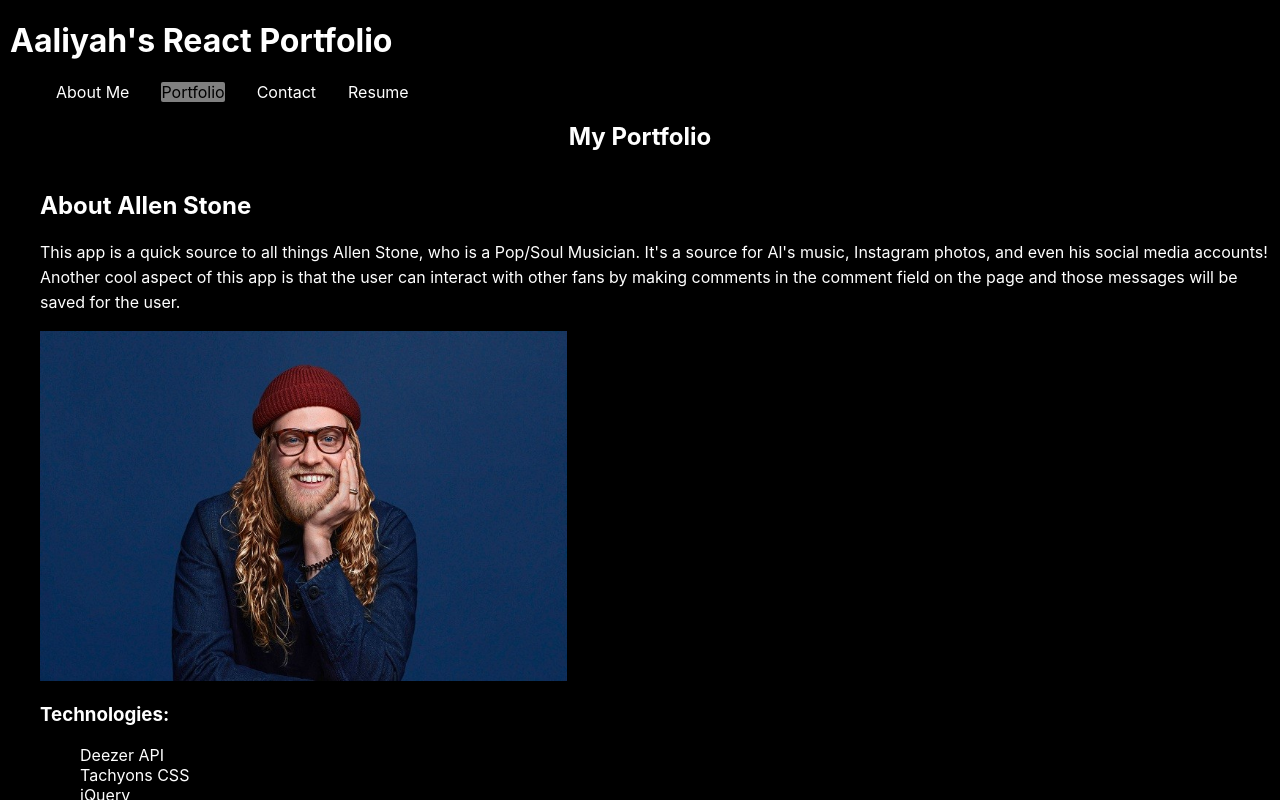
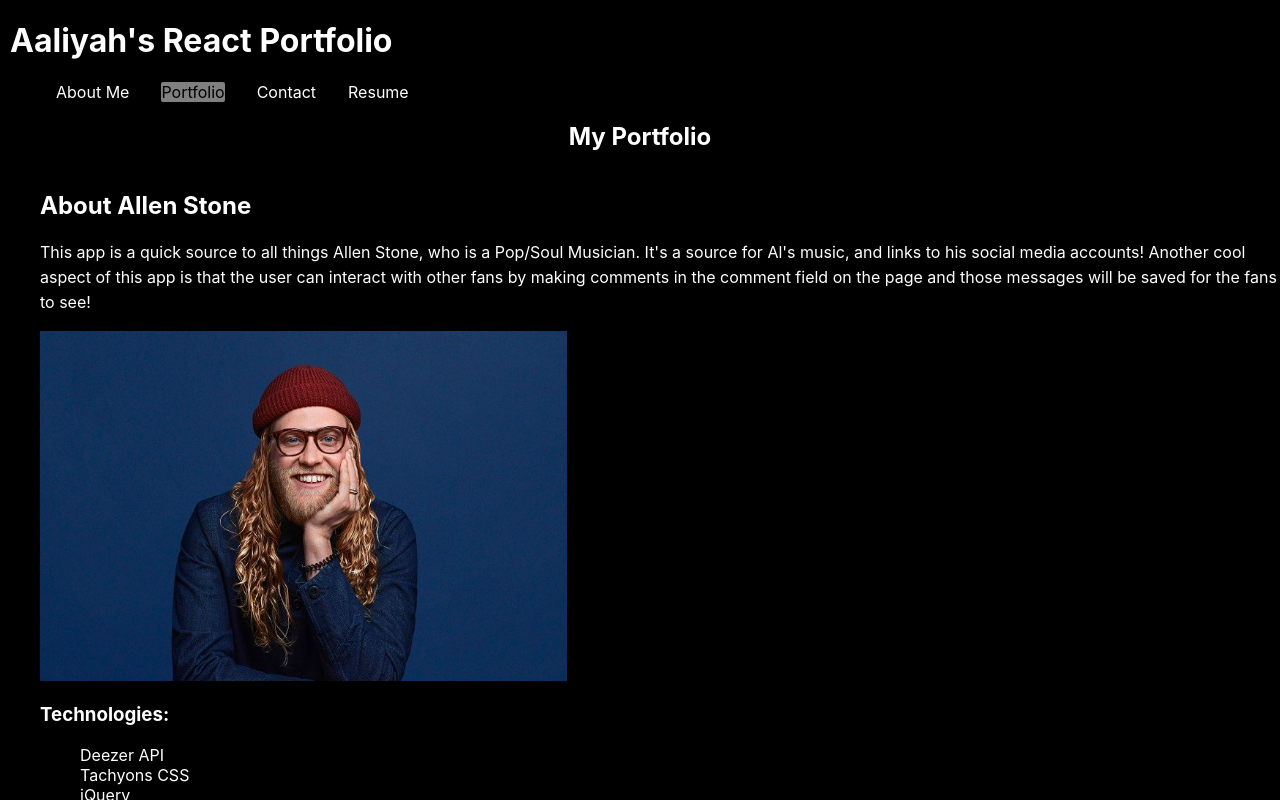
Before and after one commit to symlara/react-portfolio, a React (Create React App) app: page / in a window 1280 px wide. Both pictures are taken after a click on the element "Portfolio". Shown: the top 800 px of the page. Built offline with nearby package versions, Linux system fonts and the light colour scheme.

Commit message:
added new about for allen project

```diff
--- a/src/components/Project/index.js
+++ b/src/components/Project/index.js
@@ -18,7 +18,7 @@ function Project(props) {
             <div className="row text-center text-white">
                 <div className="col-lg-2 mx-auto">
                     <h1>About Allen Stone</h1>
-                        <p id="overflow">This app is a quick source to all things Allen Stone, who is a Pop/Soul Musician. It's a source for Al's music, Instagram photos, and even his social media accounts! Another cool aspect of this app is that the user can interact with other fans by making comments in the comment field on the page and those messages will be saved for the user.</p>
+                        <p id="overflow">This app is a quick source to all things Allen Stone, who is a Pop/Soul Musician. It's a source for Al's music, and links to his social media accounts! Another cool aspect of this app is that the user can interact with other fans by making comments in the comment field on the page and those messages will be saved for the fans to see!</p>
                         <img src={allen} className="allen-stone" alt="allen-stone" />
                         <h3>Technologies:</h3>
                         <ul>
```
